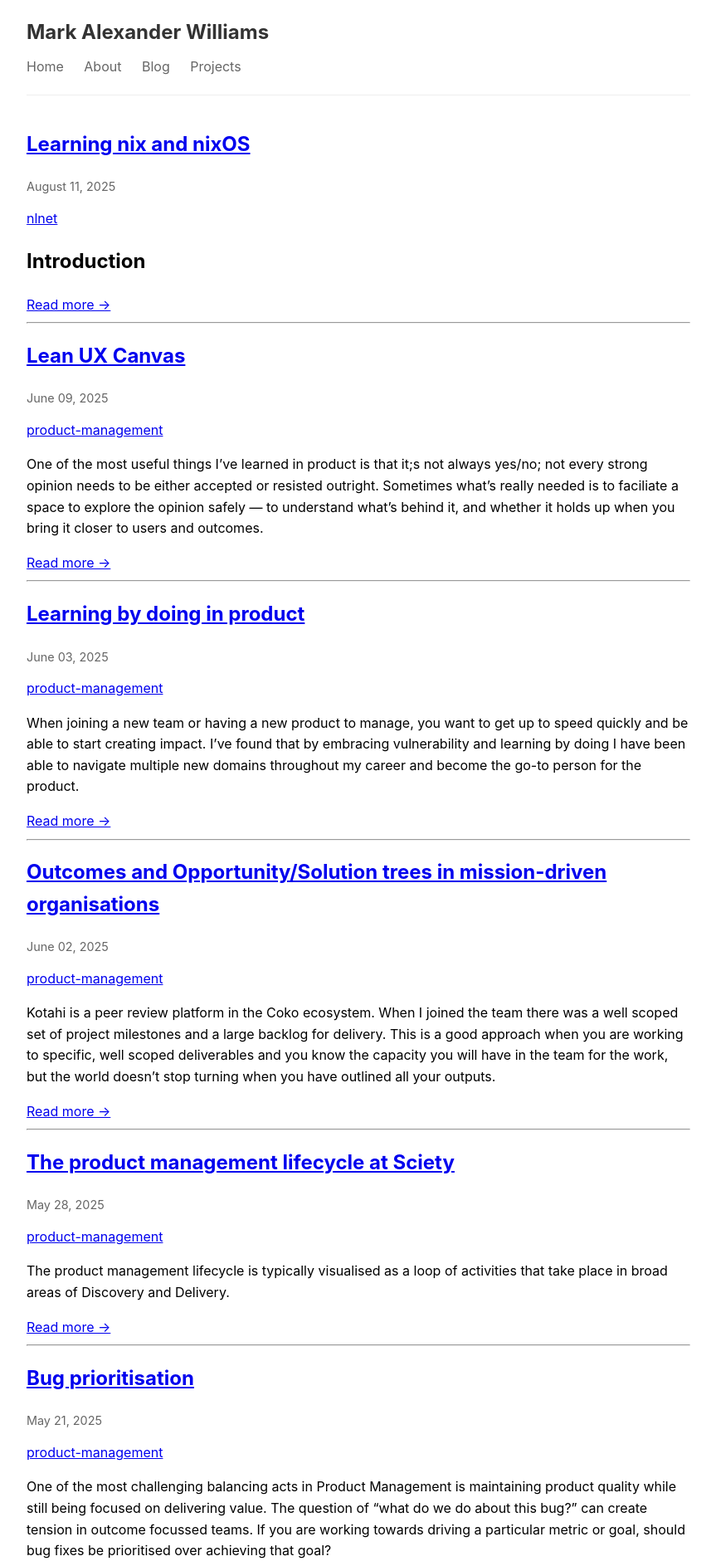
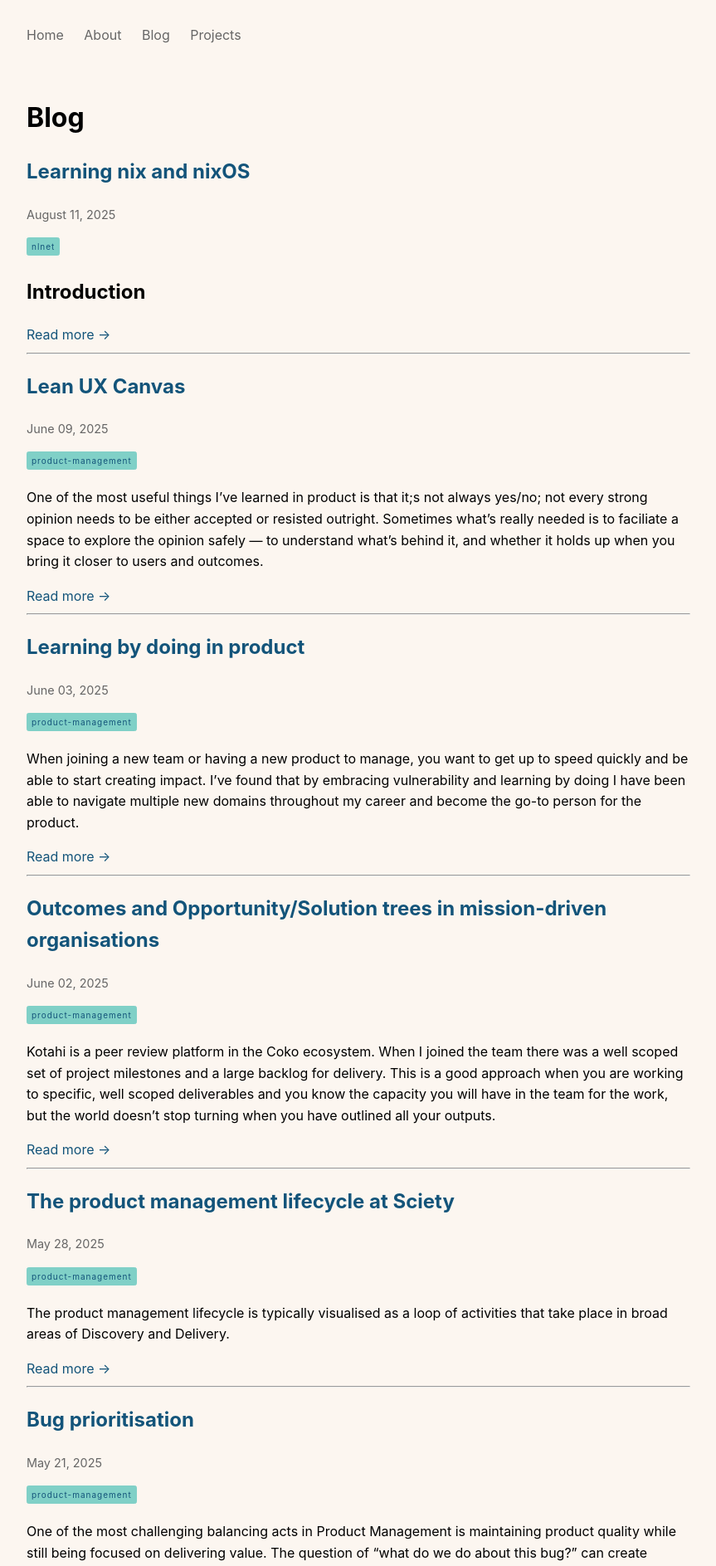
Before and after one commit to themarkness/themarkness.github.io, a Jekyll site: the page built from blog.md, in a window 1280 px wide. Shown: the top 1887 px of the page at 83% size, without its empty margins (208-1071 px from the left). Built offline with Jekyll 4.4.1, drawn with Linux system fonts in a browser that asks for light colours.

Commit message:
modify and style tags

```diff
--- a/_layouts/default.html
+++ b/_layouts/default.html
@@ -9,7 +9,7 @@
 <body>
     <header>
         <nav>
-            <h1><a href="{{ '/' | relative_url }}">{{ site.title }}</a></h1>
+            <!-- <h1><a href="{{ '/' | relative_url }}">{{ site.title }}</a></h1> -->
             <ul>
                 <li><a href="{{ '/' | relative_url }}">Home</a></li>
                 <li><a href="{{ '/about' | relative_url }}">About</a></li>
@@ -20,6 +20,7 @@
     </header>
 
     <main>
+        <h1>{{ page.title }}</h1>
         {{ content }}
     </main>
 
--- a/_layouts/post.html
+++ b/_layouts/post.html
@@ -10,7 +10,8 @@ layout: default
         {% if page.tags.size > 0 %}
         <div class="post-tags">
             {% for tag in page.tags %}
-                <a href="{{ '/tag/' | append: tag | slugify | relative_url }}" class="tag">{{ tag }}</a>
+                {% assign tag_slug = tag | slugify %}
+                <a href="{{ '/tags/' | append: tag_slug | relative_url }}" class="tag">{{ tag }}</a>
             {% endfor %}
         </div>
         {% endif %}
--- a/assets/css/style.css
+++ b/assets/css/style.css
@@ -1,5 +1,21 @@
+:root {
+    --primary:  #13547a;
+    --secondary: #80d0c7;
+    --background: #fcf6f0;
+}
+
+a {
+    color: var(--primary);
+    text-decoration: none;
+}
+
+a:hover {
+    text-decoration: underline;
+}
+
 body {
-    font-family: -apple-system, BlinkMacSystemFont, 'Segoe UI', Roboto, sans-serif;
+    background-color: var(--background);
+    font-family: Gabarito, -apple-system, BlinkMacSystemFont, Inter, Avenir, Helvetica, Arial, sans-serif;
     line-height: 1.6;
     margin: 0;
     padding: 0;
@@ -9,7 +25,6 @@ body {
 }
 
 header nav {
-    border-bottom: 1px solid #eee;
     padding-bottom: 20px;
     margin-bottom: 40px;
 }
@@ -52,7 +67,34 @@ header nav ul li a {
 
 .post-nav a {
     text-decoration: none;
-    color: #0066cc;
+    color: var(--primary);
+}
+
+a.tag, a.tag:visited {
+    display: inline-block;
+    vertical-align: text-top;
+    letter-spacing: .1em;
+    font-size: .625em;
+    padding: 0 .5em;
+    line-height: 2em;
+    height: 2em;
+    border: 1px solid var(--secondary);
+    background-color: var(--secondary);
+    color: var(--primary) !important;
+    border-radius: .25em;
+    text-decoration: none !important;
+    margin: 0 .5em .5em 0;
+}
+
+a.tag:hover {
+    border: 1px solid var(--primary);
+    background-color: var(--primary);
+    color: var(--secondary) !important;
+    text-decoration: none !important;
+}
+
+a.tag:last-child {
+    margin-right: 0;
 }
 
 footer {
--- a/blog.md
+++ b/blog.md
@@ -12,7 +12,8 @@ date: 2017-01-01
     {% if post.tags.size > 0 %}
     <div class="post-tags">
         {% for tag in post.tags %}
-            <a href="{{ '/tag/' | append: tag | slugify | relative_url }}" class="tag">{{ tag }}</a>
+            {% assign tag_slug = tag | slugify %}
+            <a href="{{ '/tags/' | append: tag_slug | relative_url }}" class="tag">{{ tag }}</a>
         {% endfor %}
     </div>
     {% endif %}
```
Also changed, not shown: _layouts/tag.html (+4 -4 lines), tags/byod4l.md (added, +5 -0 lines), tags/digital-wellbeing.md (added, +5 -0 lines), tags/environment.md (added, +5 -0 lines), tags/ma.md (added, +5 -0 lines), tags/nlnet.md (added, +5 -0 lines), tags/product-management.md (added, +5 -0 lines), tags/sport.md (added, +5 -0 lines), tags/teaching.md (added, +5 -0 lines), tags/weeknote.md (added, +5 -0 lines), tags/wellbeing.md (added, +5 -0 lines).
